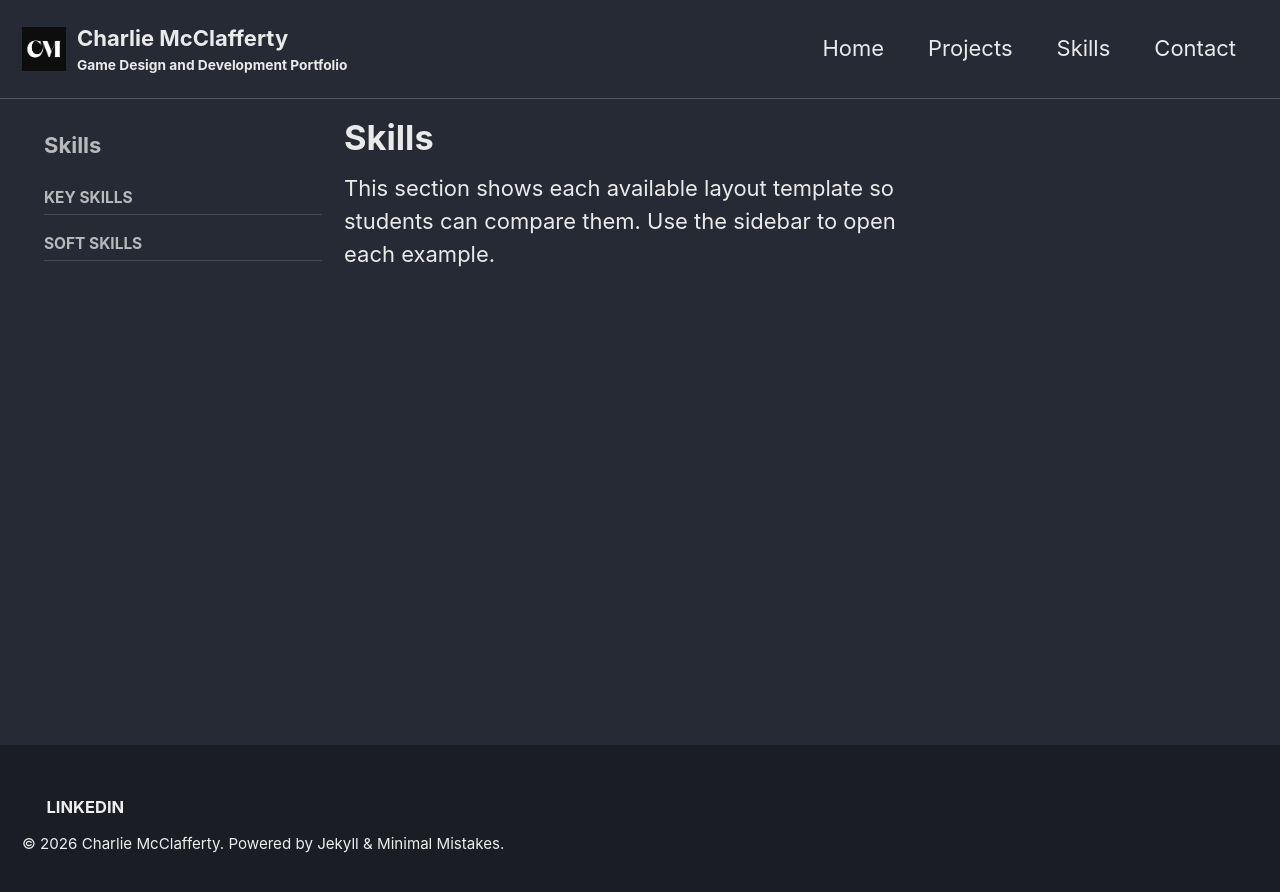
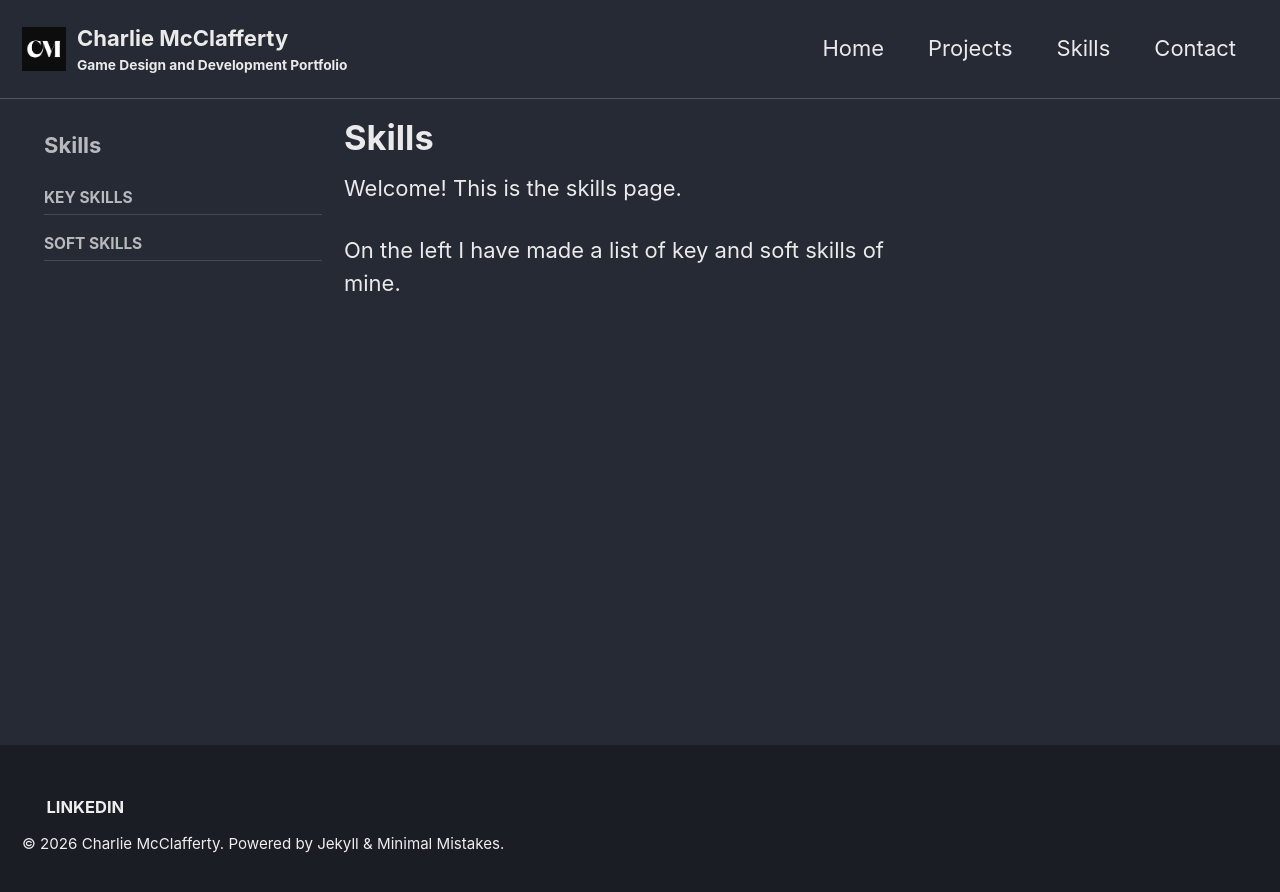
Before and after one commit to cmcclafferty/cmcclafferty.github.io, a Jekyll site: the page built from _pages/Skills.md, in a window 1280 px wide. Shown: the top 892 px of the page. Built offline with Jekyll 4.4.1, drawn with Linux system fonts in a browser that asks for light colours.

Commit message:
Revise content on skills page
Updated the introduction to the skills page.

```diff
--- a/_pages/Skills.md
+++ b/_pages/Skills.md
@@ -8,5 +8,6 @@ sidebar:
     - Skills
 ---
 
-This section shows each available layout template so students can compare them.
-Use the sidebar to open each example.
+Welcome! This is the skills page.
+
+On the left I have made a list of key and soft skills of mine.
```
